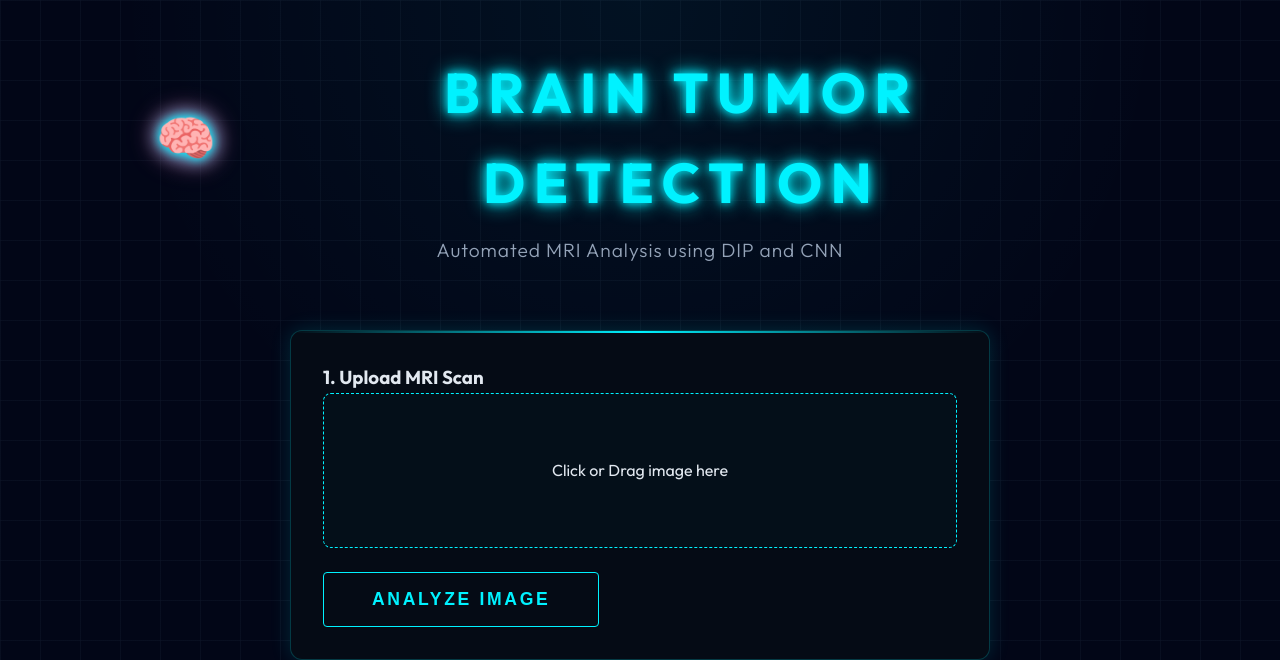
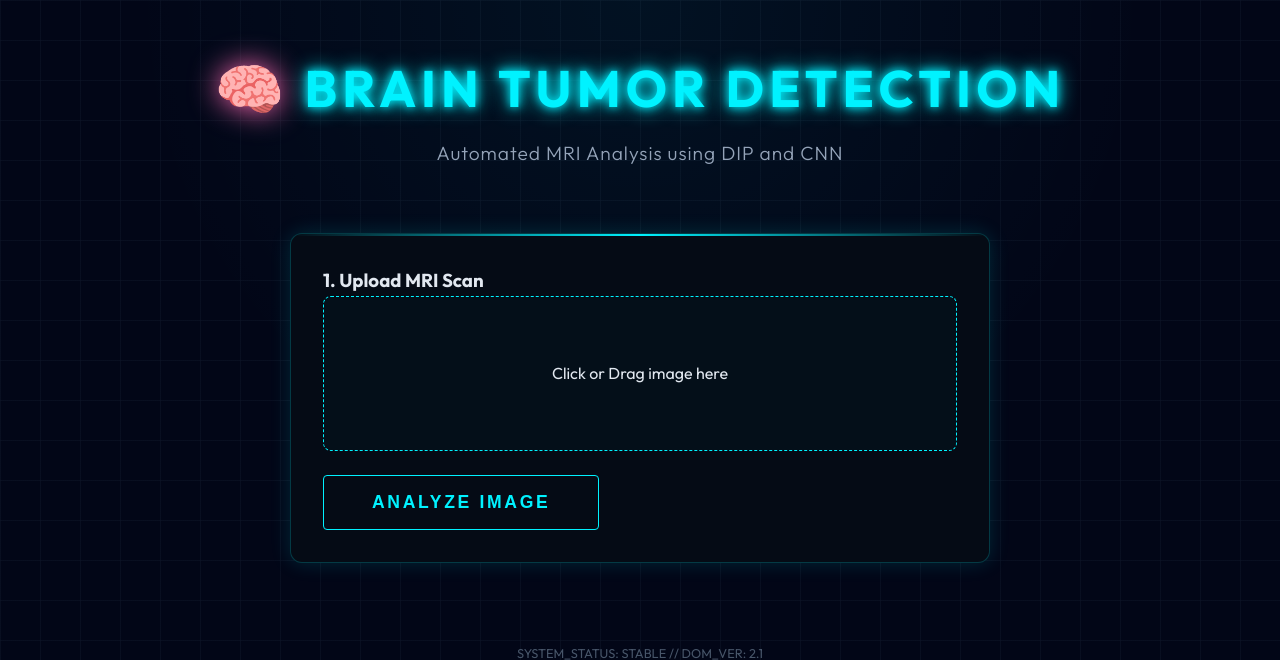
Before and after one commit to Tejeshwar-23/Tumor_mri_detection, a Flask app: page / in a window 1280 px wide. Shown: the top 660 px of the page. Run offline with Flask 3, Linux system fonts and the light colour scheme.

Commit message:
Fixed header alignment: grouped icon and title into centered flex container

```diff
--- a/static/css/style.css
+++ b/static/css/style.css
@@ -41,25 +41,34 @@ body {
 header {
     text-align: center;
     margin-bottom: 4rem;
+    display: flex;
+    flex-direction: column;
+    align-items: center;
+}
+
+.logo-group {
+    display: flex;
+    align-items: center;
+    justify-content: center;
+    gap: 20px;
+    margin-bottom: 0.5rem;
+    flex-wrap: wrap; /* Prevents breaking on mobile */
 }
 
 header h1 {
-    font-size: 3.5rem;
+    font-size: 3.2rem; /* Slightly reduced to prevent wrapping */
     font-weight: 700;
     text-transform: uppercase;
-    letter-spacing: 0.15em;
+    letter-spacing: 0.1em;
     color: var(--primary);
     text-shadow: 0 0 10px var(--primary), 0 0 20px var(--primary);
-    margin-bottom: 0.5rem;
-    display: flex;
-    align-items: center;
-    justify-content: center;
-    gap: 15px;
+    margin: 0;
 }
 
 .brain-icon {
-    font-size: 3rem;
-    filter: drop-shadow(0 0 10px #ff69b4);
+    font-size: 3.5rem;
+    filter: drop-shadow(0 0 15px #ff69b4);
+    line-height: 1;
 }
 
 header p {
--- a/templates/index.html
+++ b/templates/index.html
@@ -10,9 +10,13 @@
 <body>
     <div class="container">
         <header>
-            <h1><span class="brain-icon">🧠</span> BRAIN TUMOR DETECTION</h1>
+            <div class="logo-group">
+                <span class="brain-icon">🧠</span>
+                <h1>BRAIN TUMOR DETECTION</h1>
+            </div>
             <p>Automated MRI Analysis using DIP and CNN</p>
         </header>
+
 
         <main>
             <!-- STAGE 1: UPLOAD -->
```
